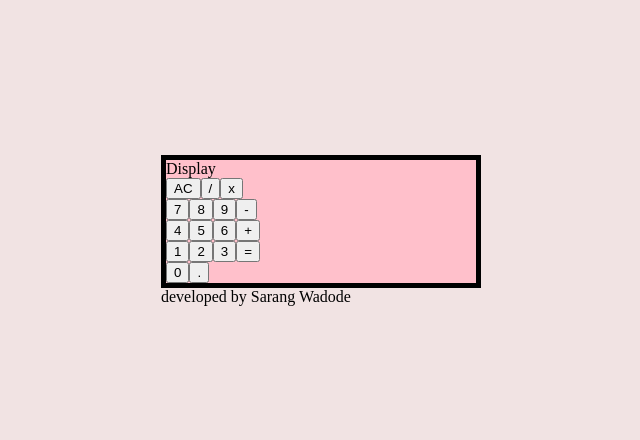
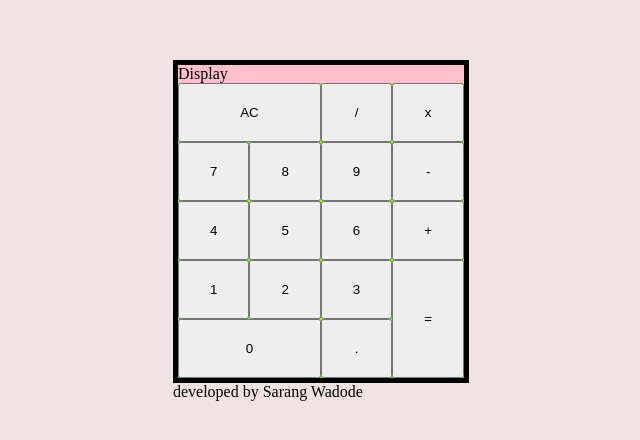
Before and after one commit to SarangWadode/calculator, a React (Create React App) app: page / in a window 1280 px wide. Shown: the part 170-610 px from the top of the page, without its empty margins (319-959 px from the left). Built offline with nearby package versions, Linux system fonts and the light colour scheme.

Commit message:
keyboard grid done

```diff
--- a/src/components/Buttons.js
+++ b/src/components/Buttons.js
@@ -1,38 +1,31 @@
 import React, { Component } from 'react'
+import './buttons.css'
 
 export default class Buttons extends Component {
     render() {
         return (
-            <div>
-                <div className="buttons">
-                    <div className="row-one">
+            <div className="keyboard">
                 <button id="clear">AC</button>
                 <button id="divide">/</button>
                 <button id="multiply">x</button>
-                    </div>
-                    <div className="row-two">
+
                 <button id="seven">7</button>
                 <button id="eight">8</button>
                 <button id="nine">9</button>
                 <button id="subtract">-</button>
-                    </div>
-                    <div className="row-three">
+
                 <button id="four">4</button>
                 <button id="five">5</button>
                 <button id="six">6</button>
                 <button id="add">+</button>
-                    </div>
-                    <div className="row-four">
+
                 <button id="one">1</button>
                 <button id="two">2</button>
                 <button id="three">3</button>
-                        <button id="equals">=</button>
-                    </div>
-                    <div className="row-five">
+
                 <button id="zero">0</button>
                 <button id="decimal">.</button>
-                    </div>
-                </div>
+                <button id="equals">=</button>
             </div>
         )
     }
--- a/src/components/app.css
+++ b/src/components/app.css
@@ -1,5 +1,4 @@
 .calculator {
-  width: 320px;
   border: 5px solid black;
   background: pink;
 }
--- /dev/null
+++ b/src/components/buttons.css
@@ -0,0 +1,22 @@
+.keyboard {
+  background: chartreuse;
+  display: grid;
+  grid-template-columns: auto auto auto auto;
+}
+
+button {
+  padding: 20px 30px;
+}
+
+#clear {
+  grid-column: 1 / 3;
+}
+
+#zero {
+  grid-column: 1 / 3;
+}
+
+#equals {
+  grid-column: 4 / 5;
+  grid-row: 4 / 6;
+}
```
Lines whose indentation alone changed are shown as unchanged.
